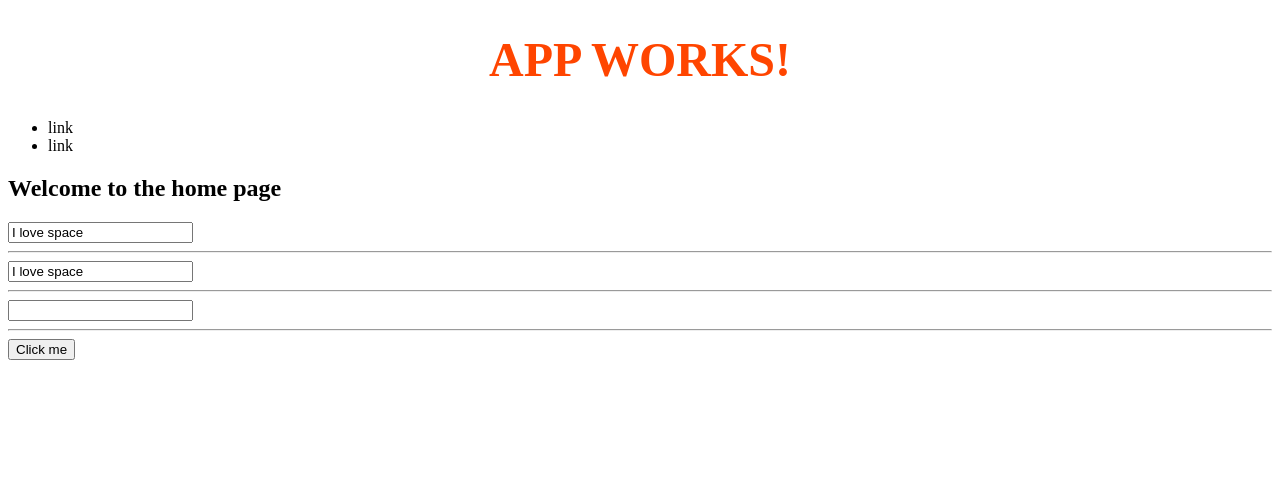
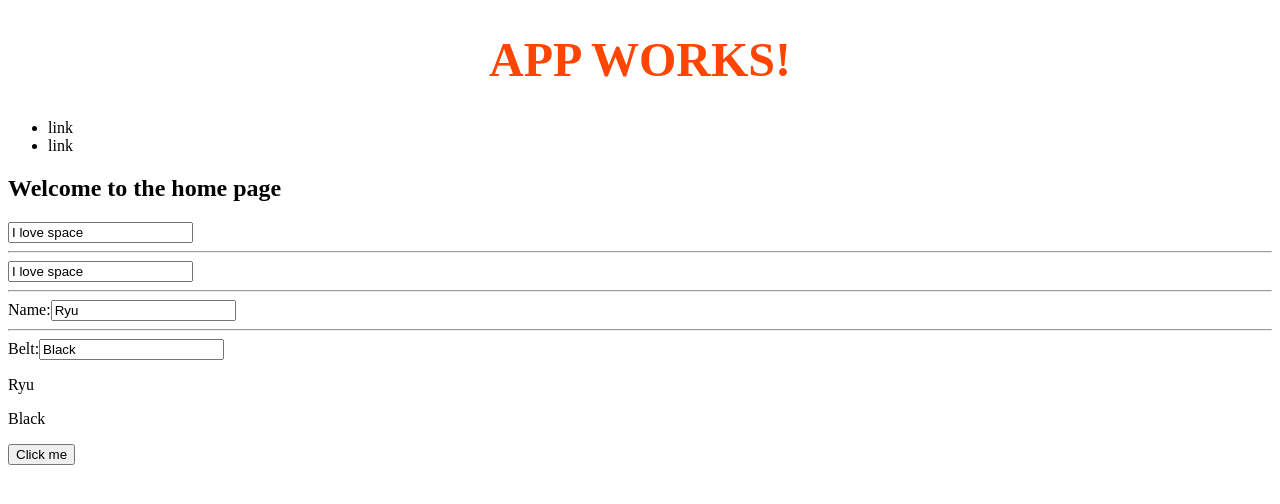
Before and after one commit to Alan114/ninja-directory, an Angular app: page / in a window 1280 px wide. Shown: the top 504 px of the page. Built offline with nearby package versions, Linux system fonts and the light colour scheme.

Commit message:
two way data binding

```diff
--- a/src/app/home/home.component.html
+++ b/src/app/home/home.component.html
@@ -4,7 +4,12 @@
 <hr />
 <input type="text" value="{{ myString }}" />
 <hr />
-<input type="text" [required]="myBoolean" />
+<label for="ninja-name">Name:</label>
+<input id="ninja-name" [(ngModel)]="ninja.name" />
 <hr />
+<label for="ninja-belt">Belt:</label>
+<input id="ninja-belt" [(ngModel)]="ninja.belt" />
+<p>{{ ninja.name }}</p>
+<p>{{ ninja.belt }}</p>
 
 <button (click)="alertMe()">Click me</button>
--- a/src/app/home/home.component.ts
+++ b/src/app/home/home.component.ts
@@ -8,7 +8,11 @@ import { Component, OnInit } from '@angular/core';
 export class HomeComponent implements OnInit {
   homeTitle = 'Welcome to the home page';
   myString = 'I love space';
-  myBoolean = true;
+
+  ninja = {
+    name: 'Ryu',
+    belt: 'Black',
+  };
 
   alertMe() {
     alert('You clicked the button!!!');
```
Also changed, not shown: src/app/app.module.ts (+5 -10 lines).
